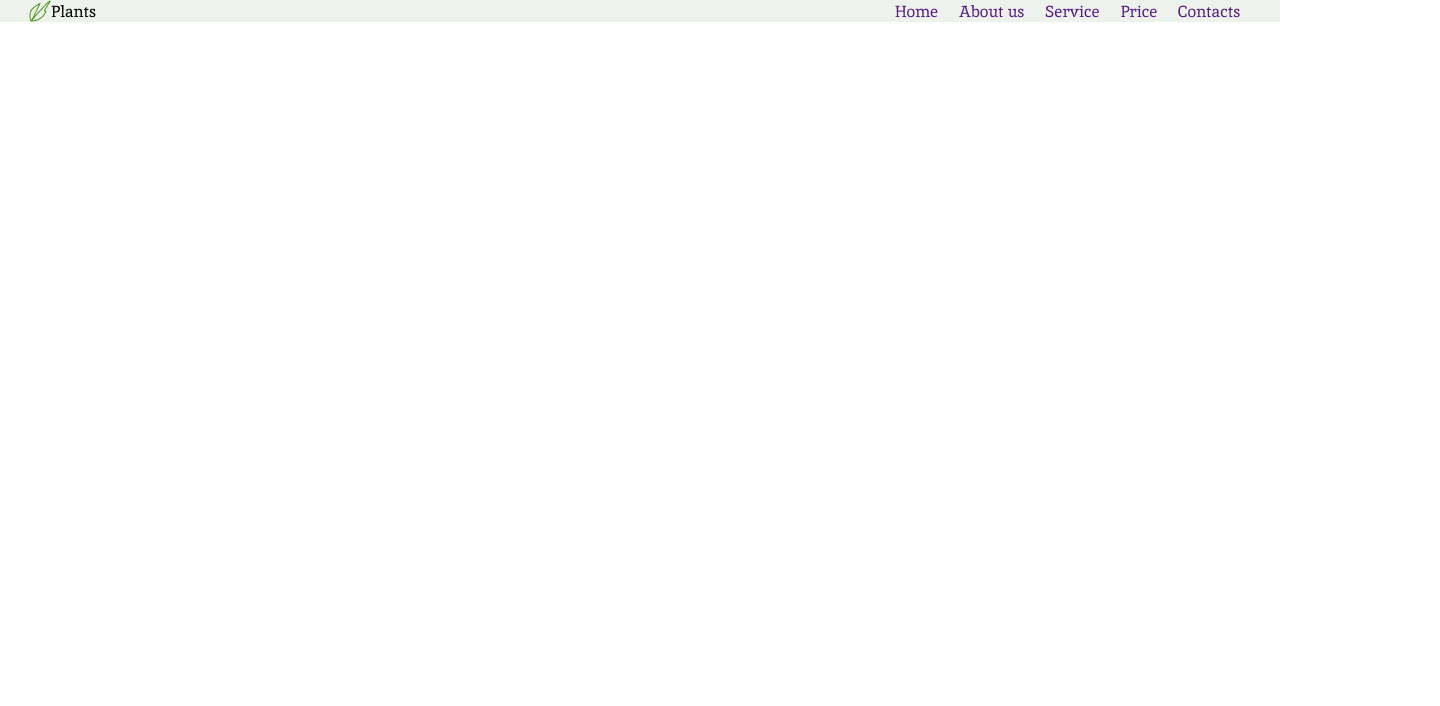
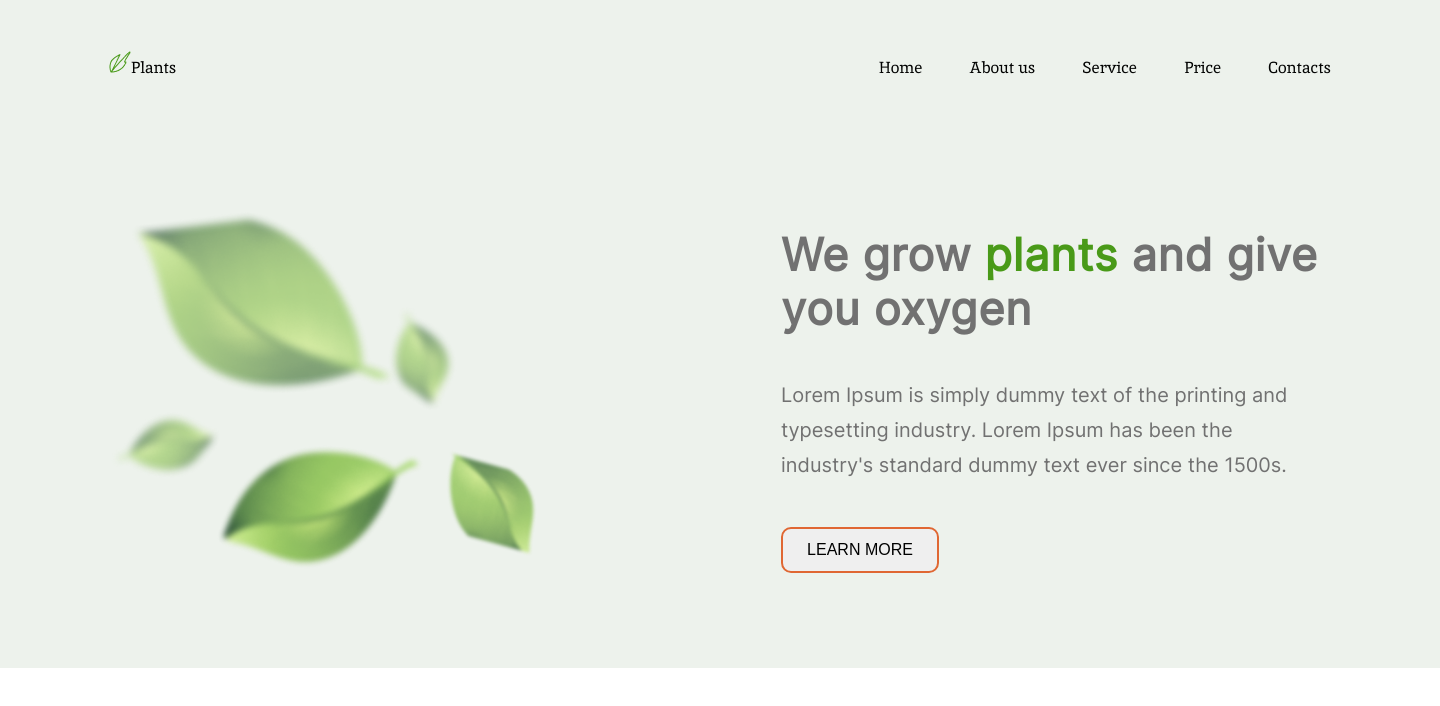
Before and after one commit to IvanLomovtsev/Plants, a website built with webpack: page src/index.html in a window 1280 px wide. Shown: the whole page, 1440 px wide, since content can reach past the window. Built offline with nearby package versions, Linux system fonts and the light colour scheme.

Commit message:
feat: add welcome-block

```diff
--- a/src/index.html
+++ b/src/index.html
@@ -25,5 +25,23 @@
             </nav>
         </div>
     </header>
+    <section class="welcome">
+        <div class="welcome-block containeer">
+            <div class="welcome-elements">
+                <div class="welcome__picture">
+
+                </div>
+                <div class="welcome__description">
+                    <h2 class="welcome__description-h2">We grow <span class="green-word">plants</span> and give you oxygen</h2>
+                    <p class="welcome__description-p">Lorem Ipsum is simply dummy text of the printing and typesetting industry.
+                        Lorem Ipsum has been the industry's standard dummy text ever since the 1500s.
+                    </p>
+                    <form class="button">
+                        <button class="button-learn">Learn more</button>
+                    </form>
+                </div>
+            </div>
+        </div>
+    </section>
 </body>
 </html>
--- a/src/styles/abstracts/_variables.scss
+++ b/src/styles/abstracts/_variables.scss
@@ -1,3 +1,20 @@
 $background-color: #EDF2EC;
-$font-color: #000000;
-$font-size-header: 16px;
+$font-color: #717171;
+$font-color-header: #010201;
+$font-color-green-word: #499A18;
+$font-size-header: 1rem;
+$font-size-welcome-h2: 2.8rem;
+$font-size-welcome-p: 1.25rem;
+$navigation-width: 37%;
+$margin-header: 12.5%;
+$body-width: 1440px;
+$padding-logo-img: 10px;
+$padding-welcome: 62px;
+$padding-welcome-p: 42px;
+$line-height-welcome-p: 35px;
+$button-width: 157.8px;
+$button-margin-top: 2px;
+$button-padding: 12px;
+$button-border-color: #E06733;
+$button-font-size: 1rem;
+$button-border-radius: 10px;
--- a/src/styles/base/_typography.scss
+++ b/src/styles/base/_typography.scss
@@ -2,3 +2,7 @@
     font-family: Inika;
     src: url('../fonts/Inika-Regular.ttf') format("truetype");
 }
+@font-face {
+    font-family: Inter;
+    src: url('../fonts/Inter-Regular.ttf') format("truetype");
+}
--- a/src/styles/layout/_header.scss
+++ b/src/styles/layout/_header.scss
@@ -4,6 +4,7 @@
 .header {
     background-color: variables.$background-color;
     font-size: variables.$font-size-header;
+    color: variables.$font-color-header;
     .containeer {
         @include containeer();
     }
@@ -17,13 +18,22 @@
             margin-left: 0;
             display: flex;
             justify-content: flex-start;
+            .logo__img {
+                padding-bottom: variables.$padding-logo-img;
+            }
         }
         .navigation {
-            width: 30%;
+            width: variables.$navigation-width;
             margin-right: 0;
             .navigation__elements {
                 display: flex;
                 justify-content: space-between;
+                .navigation__elements-li {
+                    margin: variables.$margin-header 0;
+                    a {
+                        color: variables.$font-color-header;
+                    }
+                }
             }
         }
     }
--- /dev/null
+++ b/src/styles/layout/_welcome.scss
@@ -0,0 +1,58 @@
+@use '../abstracts/mixins' as *;
+@use '../abstracts/variables';
+
+.welcome {
+    background: variables.$background-color;
+    .containeer {
+        @include containeer;
+    }
+    .welcome-block {
+        .welcome-elements {
+            display: flex;
+            justify-content: space-between;
+            align-items: center;
+            padding: variables.$padding-welcome 0;
+        .welcome__picture {
+            width: 448.8px;
+            height: 409.76px;
+            margin: 0;
+            background-image: url("../images/leafs.png");
+            background-size: cover;
+        }
+        .welcome__description {
+            margin: 0;
+            width: 45%;
+            font-family: Inter;
+            .welcome__description-h2 {
+                font-size: variables.$font-size-welcome-h2;
+                font-weight: 700;
+                letter-spacing: 0.8px;
+                .green-word {
+                    color: variables.$font-color-green-word;
+                }
+            }
+            .welcome__description-p {
+                width: 95%;
+                margin: 0;
+                font-size: variables.$font-size-welcome-p;
+                line-height: variables.$line-height-welcome-p;
+                padding: variables.$padding-welcome-p 0;
+
+            }
+            .button {
+                margin-top: variables.$button-margin-top;
+                .button-learn {
+                    margin: 0;
+                    font-size: variables.$button-font-size;
+                    width: variables.$button-width;
+                    text-transform: uppercase;
+                    text-align: center;
+                    padding: variables.$button-padding 0;
+                    border: 2px solid variables.$button-border-color;
+                    border-radius: variables.$button-border-radius;
+                }
+            }
+        }
+        }
+    }
+}
--- a/src/styles/main.scss
+++ b/src/styles/main.scss
@@ -2,4 +2,5 @@
 @use './abstracts/variables';
 @use './base/typography';
 @use './layout/header';
+@use './layout/welcome';
 @use './pages/plants';
--- a/src/styles/pages/_plants.scss
+++ b/src/styles/pages/_plants.scss
@@ -4,4 +4,7 @@ html {
     scroll-behavior: smooth;
     font-family: Inika;
     color: variables.$font-color;
+    body {
+        width: variables.$body-width;
+    }
 }
```
Also changed, not shown: src/fonts/Inter-Regular.ttf (added), src/images/Online-zoo.PNG (deleted), src/images/Profile_Picture.png (deleted), src/images/Stressed-vowel.PNG (deleted), src/images/Travel.PNG (deleted), src/images/leafs.png (added), src/images/rs_school_js.png (deleted), src/images/Снимок.PNG (deleted).
